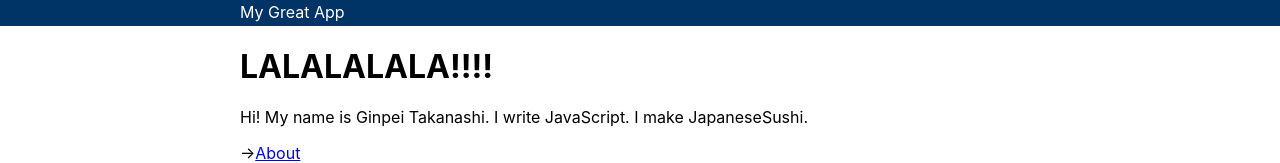
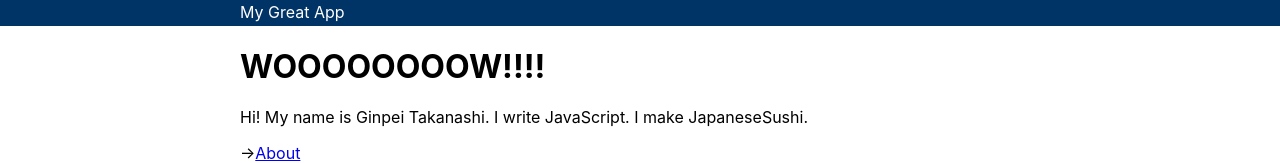
Before and after one commit to arisa-hirata/my-great-app, a React (Create React App) app: page / in a window 1280 px wide. Shown: the top 163 px of the page. Built offline with nearby package versions, Linux system fonts and the light colour scheme.

Commit message:
updated master branch

```diff
--- a/src/screens/HomePage.tsx
+++ b/src/screens/HomePage.tsx
@@ -16,7 +16,7 @@ const AsideImageOuter = styled.figure`
 const HomePage: React.FC = () => {
   return (
     <DefaultLayout className="HomePage">
-      <h1>LALALALALA!!!!</h1>
+      <h1>WOOOOOOOOW!!!!</h1>
       <p>
         Hi! My name is Ginpei Takanashi. I write JavaScript. I make
         JapaneseSushi.
```
